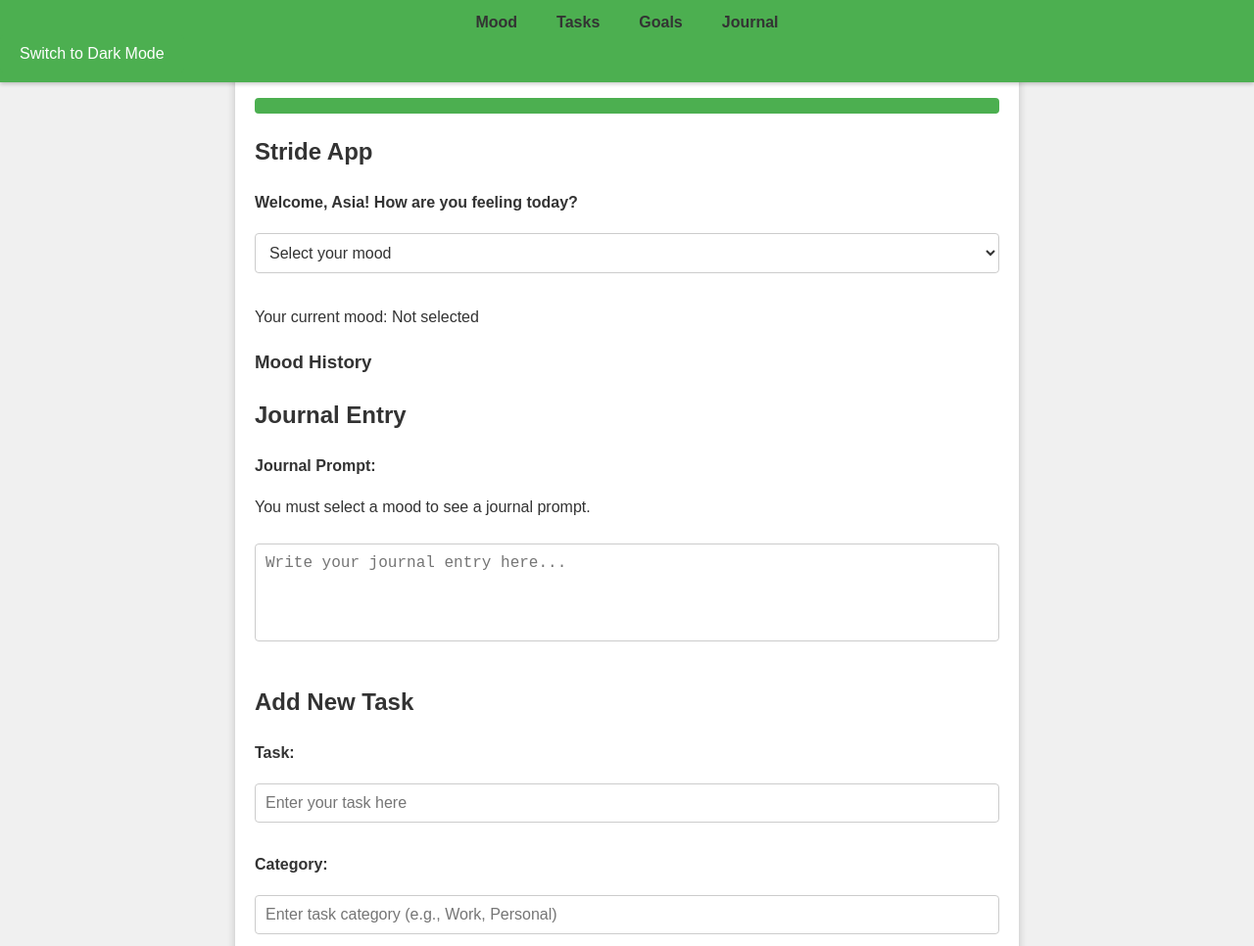
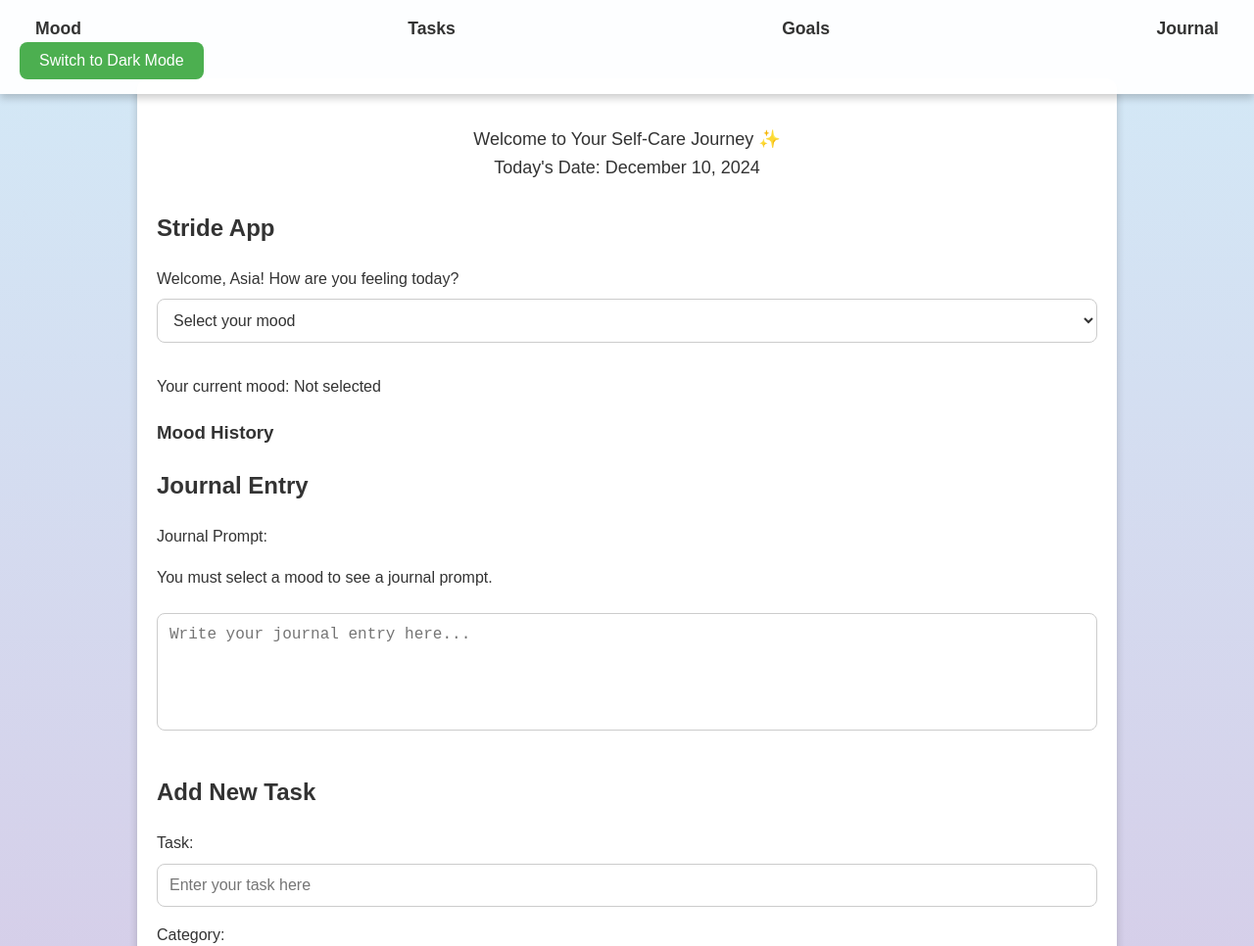
Before and after one commit to asiahaws1/asia-stride-app-project, a plain HTML site: page index.html in a window 1280 px wide. Shown: the top 966 px of the page at 98% size. Drawn offline with Linux system fonts and the light colour scheme.

Commit message:
fix some bugs i  had with the current date requirement and do some more styling

```diff
--- a/index.css
+++ b/index.css
@@ -3,16 +3,16 @@
 }
 
 body.light-mode {
-  --background-color: #f0f0f0;
+  --background-color: linear-gradient(to bottom, #d3eaf7, #d7bde0);
   --text-color: #333;
-  --card-bg-color: #fff;
+  --card-bg-color: #ffffff;
   --input-bg-color: #fff;
   --input-text-color: #333;
   --button-bg-color: #4caf50;
 }
 
 body.dark-mode {
-  --background-color: #333;
+  --background-color: linear-gradient(to bottom, #555, #333);
   --text-color: #f0f0f0;
   --card-bg-color: #000;
   --input-bg-color: #555;
@@ -23,20 +23,20 @@ body.dark-mode {
 body {
   margin: 0;
   padding: 0;
-  font-family: Arial, sans-serif;
-  background-color: var(--background-color);
+  font-family: 'Arial', sans-serif;
+  background: var(--background-color);
   color: var(--text-color);
   line-height: 1.6;
-  transition: background-color 0.3s ease, color 0.3s ease;
+  transition: background 0.3s ease, color 0.3s ease;
 }
 
 .app-container {
-  max-width: 800px;
-  margin: 60px auto;
+  max-width: 1000px;
+  margin: 80px auto 40px auto;
   padding: 20px;
   background: var(--card-bg-color);
   box-shadow: 0 4px 8px rgba(0, 0, 0, 0.2);
-  border-radius: 8px;
+  border-radius: 12px;
   transition: background-color 0.3s ease;
 }
 
@@ -45,15 +45,15 @@ body {
   top: 0;
   left: 0;
   width: 100%;
-  background-color: var(--button-bg-color);
-  padding: 10px 0;
-  box-shadow: 0 2px 4px rgba(0, 0, 0, 0.2);
+  background: rgba(255, 255, 255, 0.95);
+  padding: 15px 20px;
+  box-shadow: 0 4px 8px rgba(0, 0, 0, 0.2);
   z-index: 1000;
 }
 
 .navbar ul {
   display: flex;
-  justify-content: center;
+  justify-content: space-between;
   list-style: none;
   padding: 0;
   margin: 0;
@@ -64,25 +64,39 @@ body {
   color: var(--text-color);
   text-decoration: none;
   font-weight: bold;
-  font-size: 1rem;
-  padding: 5px 10px;
-  border-radius: 4px;
+  font-size: 1.1rem;
+  padding: 8px 16px;
+  border-radius: 8px;
+  transition: background-color 0.2s ease;
+}
+
+.navbar a:hover {
+  background-color: rgba(200, 200, 200, 0.2);
+}
+
+.theme-toggle {
+  padding: 10px 20px;
+  background-color: #4caf50;
+  color: white;
+  border: none;
+  border-radius: 8px;
+  font-size: 16px;
+  cursor: pointer;
+  transition: background-color 0.3s ease;
+}
+
+.theme-toggle:hover {
+  background-color: #45a049;
 }
 
 #current-date {
-  background-color: var(--button-bg-color);
+  background-color: rgba(255, 255, 255, 0.9);
   color: var(--text-color);
   font-size: 18px;
   padding: 8px;
-  border-radius: 4px;
+  border-radius: 8px;
   text-align: center;
   margin: 20px 0;
-}
-
-label {
-  display: block;
-  margin: 10px 0;
-  font-weight: bold;
 }
 
 input[type="text"],
@@ -90,10 +104,10 @@ input[type="date"],
 select,
 textarea {
   width: 100%;
-  padding: 10px;
+  padding: 12px;
   margin: 8px 0 16px;
   border: 1px solid #ccc;
-  border-radius: 4px;
+  border-radius: 8px;
   font-size: 16px;
   max-width: 100%;
   background-color: var(--input-bg-color);
@@ -102,16 +116,16 @@ textarea {
 }
 
 textarea {
-  height: 100px;
+  height: 120px;
   resize: none;
 }
 
 button {
-  background-color: var(--button-bg-color);
+  background-color: #4caf50;
   color: white;
   border: none;
   padding: 10px 20px;
-  border-radius: 4px;
+  border-radius: 8px;
   cursor: pointer;
   font-size: 16px;
   transition: background 0.3s ease;
@@ -137,22 +151,22 @@ button:hover {
   display: flex;
   justify-content: space-between;
   align-items: center;
-  padding: 10px;
-  margin: 5px 0;
-  background-color: var(--card-bg-color);
-  border: 1px solid #ccc;
-  border-radius: 4px;
+  padding: 12px;
+  margin: 6px 0;
+  background-color: #ffffff;
+  border: 1px solid #ddd;
+  border-radius: 8px;
   font-size: 16px;
-  transition: background-color 0.3s ease;
 }
 
 .edit-btn,
 .complete-btn {
-  padding: 5px 10px;
+  padding: 6px 12px;
   border: none;
-  border-radius: 4px;
+  border-radius: 6px;
   cursor: pointer;
   color: white;
+  font-size: 14px;
 }
 
 .edit-btn {
@@ -170,28 +184,3 @@ button:hover {
 .complete-btn:hover {
   background-color: #c0392b;
 }
-
-#journal-entry {
-  padding: 10px;
-  border: 1px solid #ccc;
-  border-radius: 4px;
-  font-size: 16px;
-  width: 100%;
-  max-width: 100%;
-  background-color: var(--card-bg-color);
-  color: var(--text-color);
-}
-
-#new-task,
-#task-category,
-#task-due-date,
-#new-goal {
-  padding: 10px;
-  margin: 8px 0 20px;
-  border: 1px solid #ccc;
-  border-radius: 4px;
-  font-size: 16px;
-  background-color: var(--input-bg-color);
-  color: var(--input-text-color);
-  transition: background-color 0.3s ease;
-}
--- a/index.html
+++ b/index.html
@@ -20,8 +20,7 @@
       <button id="theme-toggle">Switch to Dark Mode</button>
     </nav>
 
-    <div id="current-date" aria-label="Today's Date"></div>
-
+    <div id="current-date">Welcome to Your Self-Care Journey ✨<br><span id="date-display"></span></div>
     <section id="mood-section">
       <h1>Stride App</h1>
 
--- a/index.js
+++ b/index.js
@@ -2,6 +2,7 @@ const moodSelect = document.getElementById('mood-select');
 const moodDisplay = document.getElementById('mood-display');
 const moodHistory = document.getElementById('mood-history');
 const journalPrompt = document.getElementById('journal-prompt');
+
 const prompts = {
   Happy: 'What made you feel happy today?',
   Calm: 'What helped you feel calm today?',
@@ -10,27 +11,44 @@ const prompts = {
   Tired: 'What made you feel tired, and how can you recharge?'
 };
 
-const addTaskButton = document.getElementById('add-task');
-const taskList = document.getElementById('task-list');
-let tasks = [];
+const moodEmojis = {
+  Happy: '😊',
+  Calm: '😌',
+  Motivated: '💪',
+  Stressed: '😫',
+  Tired: '😴'
+};
 
 moodSelect.addEventListener('change', () => {
   const mood = moodSelect.value;
   if (!mood) return;
-  moodDisplay.textContent = mood;
+
+  moodDisplay.innerHTML = `${mood} ${moodEmojis[mood] || ''}`;
+  moodHistory.innerHTML = '';
   const historyItem = document.createElement('li');
-  historyItem.textContent = mood;
+  historyItem.innerHTML = `${mood} ${moodEmojis[mood] || ''}`;
   moodHistory.appendChild(historyItem);
   journalPrompt.textContent = prompts[mood] || 'You must select a mood to see a journal prompt.';
 });
+
+function displayCurrentDate() {
+  const currentDateElement = document.getElementById('date-display');
+  const today = new Date();
+  const formattedDate = today.toLocaleDateString('en-US', { year: 'numeric', month: 'long', day: 'numeric' });
+  currentDateElement.textContent = `Today's Date: ${formattedDate}`;
+}
+
+const addTaskButton = document.getElementById('add-task');
+const taskList = document.getElementById('task-list');
+let tasks = [];
 
 addTaskButton.addEventListener('click', () => {
   const newTaskInput = document.getElementById('new-task');
   const newTaskCategoryInput = document.getElementById('task-category');
   const newTaskDueDateInput = document.getElementById('task-due-date');
 
-  const taskText = newTaskInput.value.trim();
-  const taskCategory = newTaskCategoryInput.value.trim();
+  const taskText = newTaskInput.value;
+  const taskCategory = newTaskCategoryInput.value;
   const taskDueDate = newTaskDueDateInput.value;
 
   if (!taskText) return;
@@ -93,11 +111,11 @@ function renderGoals() {
       goalList.appendChild(li);
     }
   });
-};
+}
 
 addGoalButton.addEventListener('click', () => {
   const newGoalInput = document.getElementById('new-goal');
-  const goalText = newGoalInput.value.trim();
+  const goalText = newGoalInput.value;
 
   if (!goalText) return;
 
@@ -121,3 +139,4 @@ themeToggle.addEventListener('click', () => {
 });
 
 document.body.classList.add('light-mode');
+displayCurrentDate();
```
